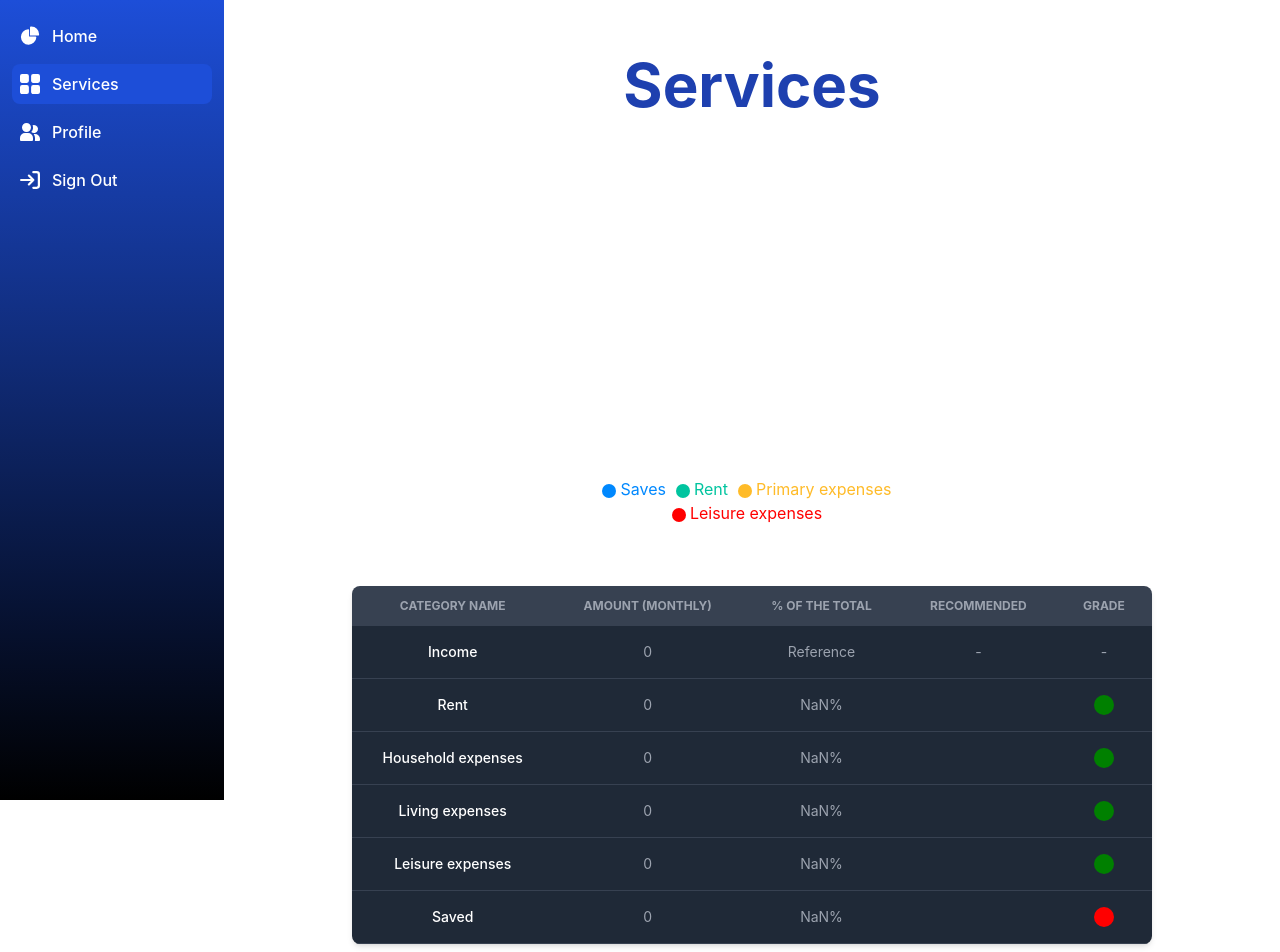
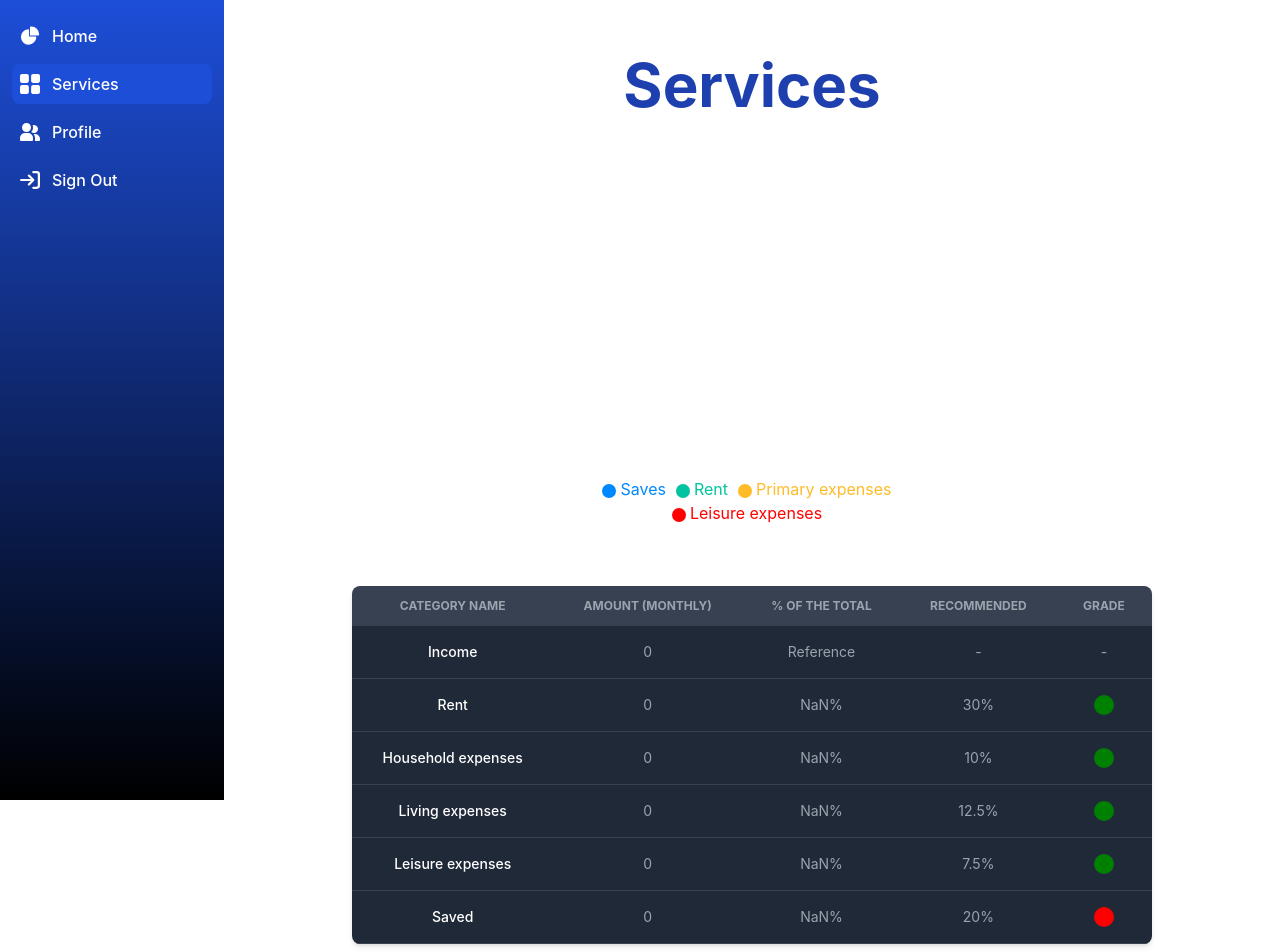
Before and after one commit to MaxVilaRuiz/Revinance---HackUPC-2025, a React (Create React App) app: page /dash/services in a window 1280 px wide. Shown: the top 952 px of the page. Built offline with nearby package versions, Linux system fonts and the light colour scheme.

Commit message:
Add recommended % to Dash/Services

```diff
--- a/src/pages/dash/Services.jsx
+++ b/src/pages/dash/Services.jsx
@@ -27,27 +27,27 @@ function Services() {
     const extras2 = (extras / income) * 100;
     const saved2 = (saved / income) * 100;
 
-    const rent3 = Number(document.getElementById('rent3')?.value || 0);
+    const rent3 = Number(document.getElementById('rent3')?.innerText.replace('%', '') || 0);
     if (rent3 < rent2) document.getElementById('rent4').style.background = 'red';
     else if (rent3 === rent2) document.getElementById('rent4').style.background = 'orange';
     else document.getElementById('rent4').style.background = 'green';
 
-    const household3 = Number(document.getElementById('household3')?.value || 0);
+    const household3 = Number(document.getElementById('household3')?.innerText.replace('%', '') || 0);
     if (household3 < household2) document.getElementById('household4').style.background = 'red';
     else if (household3 === household2) document.getElementById('household4').style.background = 'orange';
     else document.getElementById('household4').style.background = 'green';
 
-    const living3 = Number(document.getElementById('living3')?.value || 0);
+    const living3 = Number(document.getElementById('living3')?.innerText.replace('%', '') || 0);
     if (living3 < living2) document.getElementById('living4').style.background = 'red';
     else if (living3 === living2) document.getElementById('living4').style.background = 'orange';
     else document.getElementById('living4').style.background = 'green';
 
-    const extras3 = Number(document.getElementById('extras3')?.value || 0);
+    const extras3 = Number(document.getElementById('extras3')?.innerText.replace('%', '') || 0);
     if (extras3 < extras2) document.getElementById('extras4').style.background = 'red';
     else if (extras3 === extras2) document.getElementById('extras4').style.background = 'orange';
     else document.getElementById('extras4').style.background = 'green';
 
-    const saved3 = Number(document.getElementById('saved3')?.value || 0);
+    const saved3 = Number(document.getElementById('saved3')?.innerText.replace('%', '') || 0);
     if (saved3 < saved2) document.getElementById('saved4').style.background = 'green';
     else if (saved3 === saved2) document.getElementById('saved4').style.background = 'orange';
     else document.getElementById('saved4').style.background = 'red';
@@ -170,6 +170,7 @@ function Services() {
                 <td id='rent2' class="px-6 py-4">
                 </td>
                 <td id='rent3' class="px-6 py-4">
+                  30%
                 </td>
                 <td class="flex justify-center px-6 py-4">
                   <div id='rent4' className="w-[20px] h-[20px] rounded-full bg-gray-500"></div>
@@ -184,6 +185,7 @@ function Services() {
                 <td id='household2' class="px-6 py-4">
                 </td>
                 <td id='household3' class="px-6 py-4">
+                  10%
                 </td>
                 <td class="flex justify-center px-6 py-4">
                   <div id='household4' className="w-[20px] h-[20px] rounded-full bg-gray-500"></div>
@@ -198,6 +200,7 @@ function Services() {
                 <td id='living2' class="px-6 py-4">
                 </td>
                 <td id='living3' class="px-6 py-4">
+                  12.5%
                 </td>
                 <td class="flex justify-center px-6 py-4">
                   <div id='living4' className="w-[20px] h-[20px] rounded-full bg-gray-500"></div>
@@ -212,6 +215,7 @@ function Services() {
                 <td id='extras2' class="px-6 py-4">
                 </td>
                 <td id='extras3' class="px-6 py-4">
+                  7.5%
                 </td>
                 <td class="flex justify-center px-6 py-4">
                   <div id='extras4' className="w-[20px] h-[20px] rounded-full bg-gray-500"></div>
@@ -226,6 +230,7 @@ function Services() {
                 <td id='saved2' class="px-6 py-4">
                 </td>
                 <td id='saved3' class="px-6 py-4">
+                  20%
                 </td>
                 <td class="flex justify-center px-6 py-4">
                   <div id='saved4' className="w-[20px] h-[20px] rounded-full bg-gray-500"></div>
```
